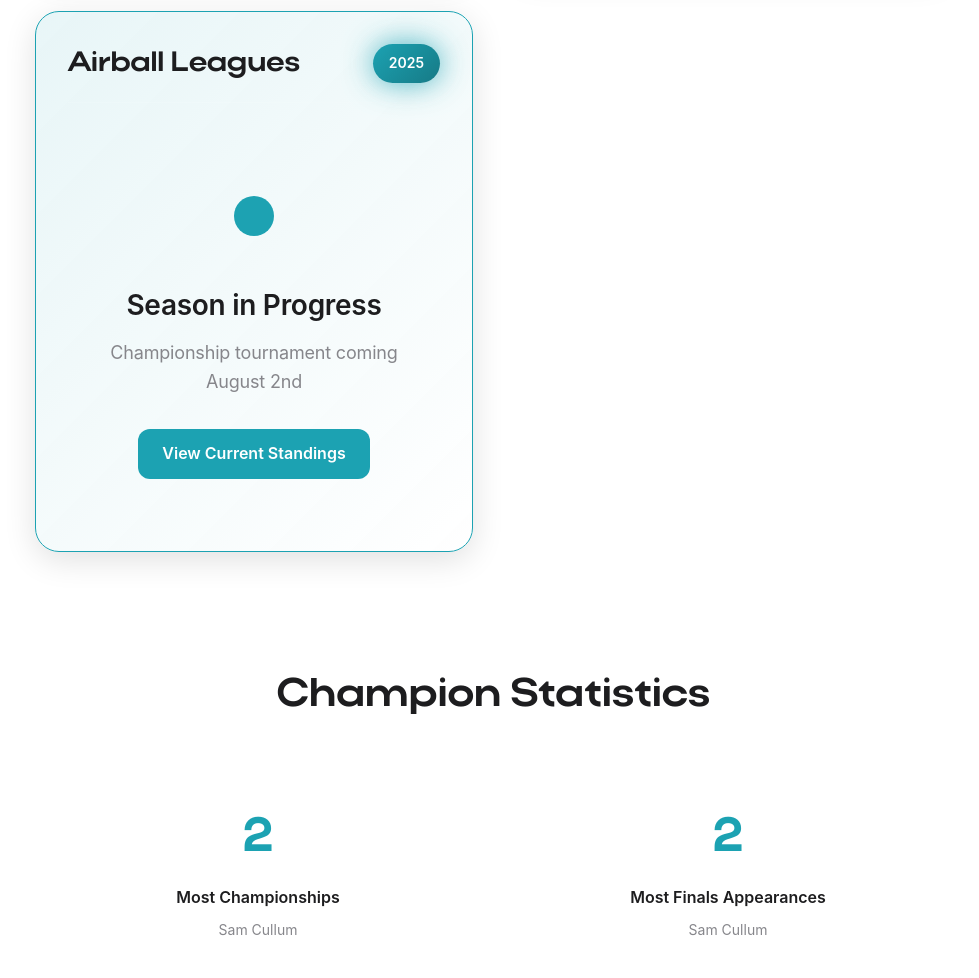
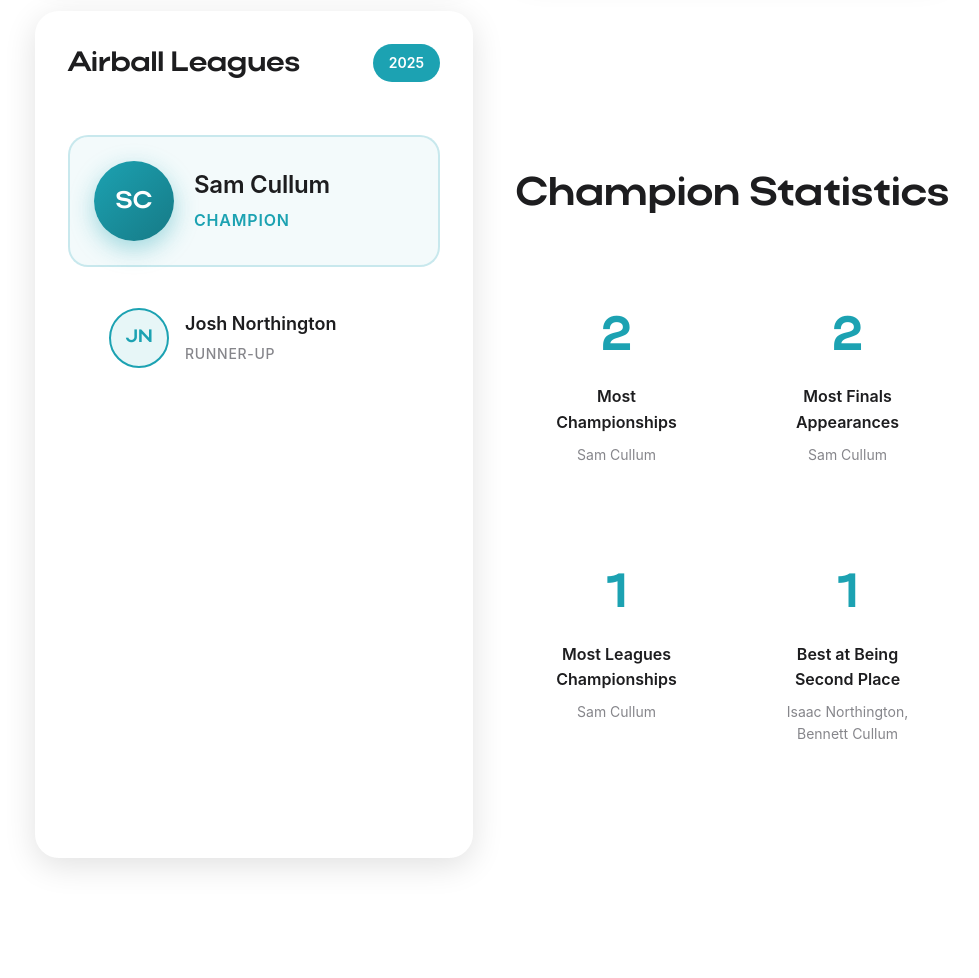
Before and after one commit to quantumsoldship/quantumsoldship.github.io, a plain HTML site: page champions.html in a window 1280 px wide. Shown: the part 800-1778 px from the top of the page, without its empty margins (147-1126 px from the left). Drawn offline with Linux system fonts and the light colour scheme.

Commit message:
Update champions.html

```diff
--- a/champions.html
+++ b/champions.html
@@ -105,23 +105,39 @@
     </div>
 
     <!-- 2025 Leagues (Current) -->
-    <div class="championship-card current-season">
+    <div class="championship-card">
       <div class="card-header">
         <h2>Airball Leagues</h2>
-        <div class="year-badge current">2025</div>
+        <div class="year-badge">2025</div>
       </div>
 
-      <div class="current-season-content">
-        <div class="status-indicator-large">
-          <div class="pulse-ring"></div>
-          <div class="status-dot-large"></div>
+      <div class="champion-section">
+        <div class="champion-card">
+          <div class="champion-avatar">
+            <div class="avatar-placeholder champion">
+              <span class="avatar-initials">SC</span>
+            </div>
+            <div class="crown-icon"></div>
+          </div>
+          <div class="champion-info">
+            <h3>Sam Cullum</h3>
+            <p class="champion-title">Champion</p>
+          </div>
         </div>
-        <h3>Season in Progress</h3>
-        <p>Championship tournament coming August 2nd</p>
-        <a href="leagues.html" class="view-standings-btn">View Current Standings</a>
+
+        <div class="runner-up-card">
+          <div class="runner-up-avatar">
+            <div class="avatar-placeholder runner-up">
+              <span class="avatar-initials">JN</span>
+            </div>
+          </div>
+          <div class="runner-up-info">
+            <h4>Josh Northington</h4>
+            <p class="runner-up-title">Runner-up</p>
+          </div>
+        </div>
       </div>
     </div>
-  </div>
 
   <!-- Hall of Fame Stats -->
   <section class="hall-of-fame">
@@ -136,6 +152,16 @@
         <div class="stat-number">2</div>
         <div class="stat-label">Most Finals Appearances</div>
         <div class="stat-detail">Sam Cullum</div>
+      </div>
+      <div class="stat-card">
+        <div class="stat-number">1</div>
+        <div class="stat-label">Most Leagues Championships</div>
+        <div class="stat-detail">Sam Cullum</div>
+      </div>
+      <div class="stat-card">
+        <div class="stat-number">1</div>
+        <div class="stat-label">Best at Being Second Place</div>
+        <div class="stat-detail">Isaac Northington, Bennett Cullum</div>
       </div>
     </div>
   </section>
```
